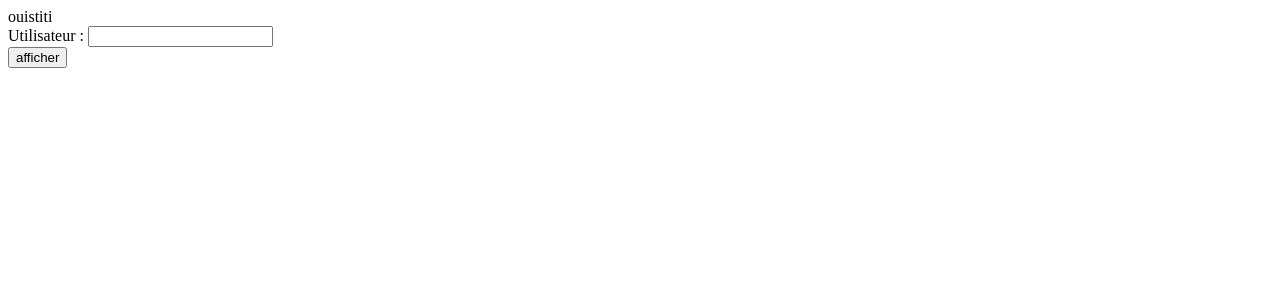
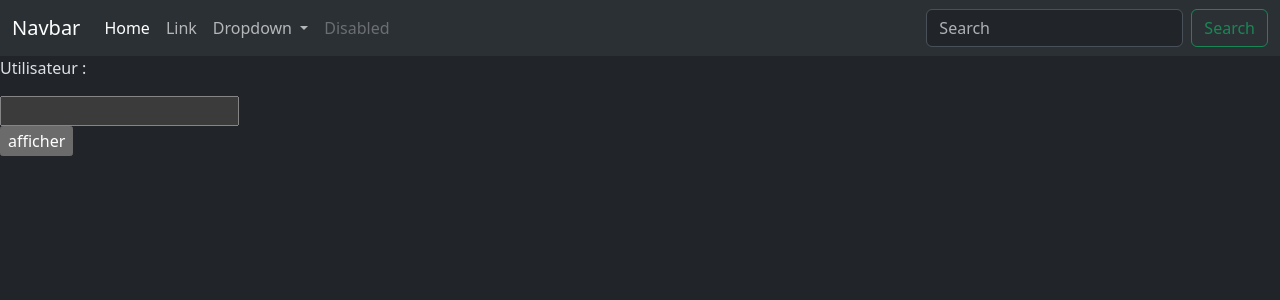
Before and after one commit to FruitPassion/gestion_cabinet, a PHP site: page / in a window 1280 px wide. Shown: the top 300 px of the page. Run offline with PHP 8.4, Linux system fonts and the light colour scheme.

Commit message:
Ajout partials (nav, head, footer)

```diff
--- a/index.php
+++ b/index.php
@@ -1,8 +1,18 @@
-<?php
-echo "ouistiti";
-?>
+<!DOCTYPE html>
+<html lang="fr" data-bs-theme="dark">
+
+<?php include 'partial/head.php'; ?>
+
+<body>
+
+<?php include 'partial/nav.php'; ?>
 
 <form action="affichage.php" method="post">
-Utilisateur : <input type="text" name="nom_user"><br>
-<input type="submit" value="afficher">
+    <p>Utilisateur :</p>
+    <input type="text" name="nom_user"><br>
+    <input type="submit" value="afficher">
 </form>
+
+<?php include 'partial/footer.php'; ?>
+
+</html>
--- /dev/null
+++ b/partial/footer.php
@@ -0,0 +1,2 @@
+<footer>
+</footer>
--- /dev/null
+++ b/partial/head.php
@@ -0,0 +1,8 @@
+<head>
+    <meta charset="utf-8">
+    <meta name="viewport" content="width=device-width, initial-scale=1">
+    <title>Gestion de cabinet</title>
+    <link href="https://cdn.jsdelivr.net/npm/bootstrap@5.3.2/dist/css/bootstrap.min.css"
+          rel="stylesheet" integrity="sha384-T3c6CoIi6uLrA9TneNEoa7RxnatzjcDSCmG1MXxSR1GAsXEV/Dwwykc2MPK8M2HN"
+          crossorigin="anonymous">
+</head>
--- /dev/null
+++ b/partial/nav.php
@@ -0,0 +1,36 @@
+<nav class="navbar navbar-expand-lg bg-body-tertiary">
+    <div class="container-fluid">
+        <a class="navbar-brand" href="#">Navbar</a>
+        <button class="navbar-toggler" type="button" data-bs-toggle="collapse" data-bs-target="#navbarSupportedContent" aria-controls="navbarSupportedContent" aria-expanded="false" aria-label="Toggle navigation">
+            <span class="navbar-toggler-icon"></span>
+        </button>
+        <div class="collapse navbar-collapse" id="navbarSupportedContent">
+            <ul class="navbar-nav me-auto mb-2 mb-lg-0">
+                <li class="nav-item">
+                    <a class="nav-link active" aria-current="page" href="#">Home</a>
+                </li>
+                <li class="nav-item">
+                    <a class="nav-link" href="#">Link</a>
+                </li>
+                <li class="nav-item dropdown">
+                    <a class="nav-link dropdown-toggle" href="#" role="button" data-bs-toggle="dropdown" aria-expanded="false">
+                        Dropdown
+                    </a>
+                    <ul class="dropdown-menu">
+                        <li><a class="dropdown-item" href="#">Action</a></li>
+                        <li><a class="dropdown-item" href="#">Another action</a></li>
+                        <li><hr class="dropdown-divider"></li>
+                        <li><a class="dropdown-item" href="#">Something else here</a></li>
+                    </ul>
+                </li>
+                <li class="nav-item">
+                    <a class="nav-link disabled" aria-disabled="true">Disabled</a>
+                </li>
+            </ul>
+            <form class="d-flex" role="search">
+                <input class="form-control me-2" type="search" placeholder="Search" aria-label="Search">
+                <button class="btn btn-outline-success" type="submit">Search</button>
+            </form>
+        </div>
+    </div>
+</nav>
```
Also changed, not shown: 1 other file.
